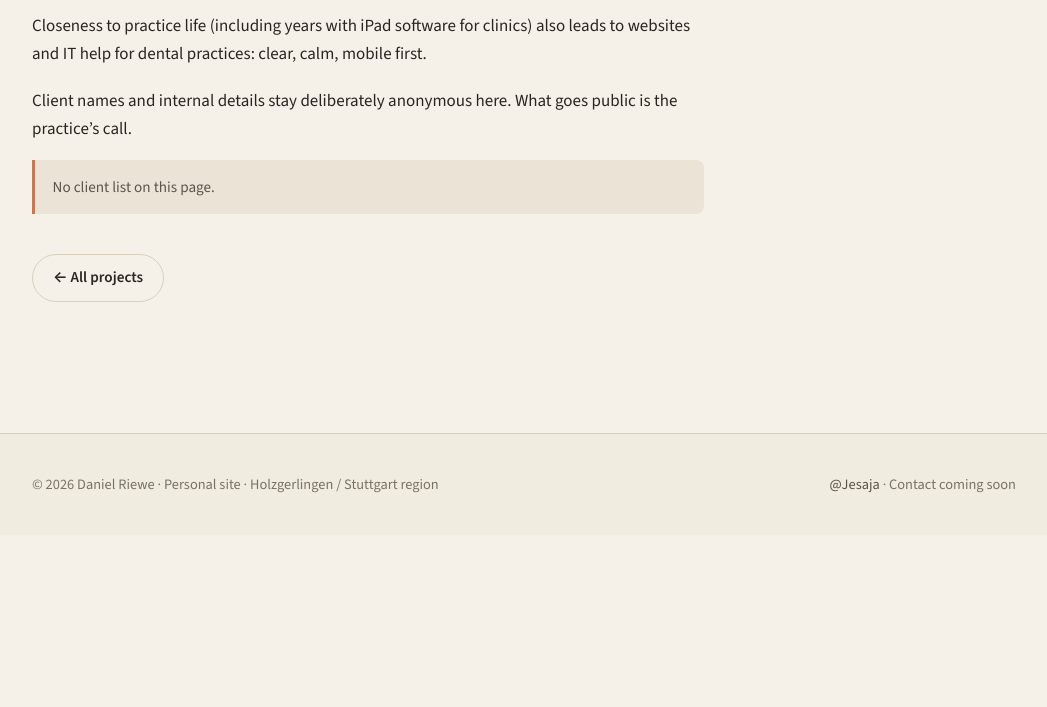
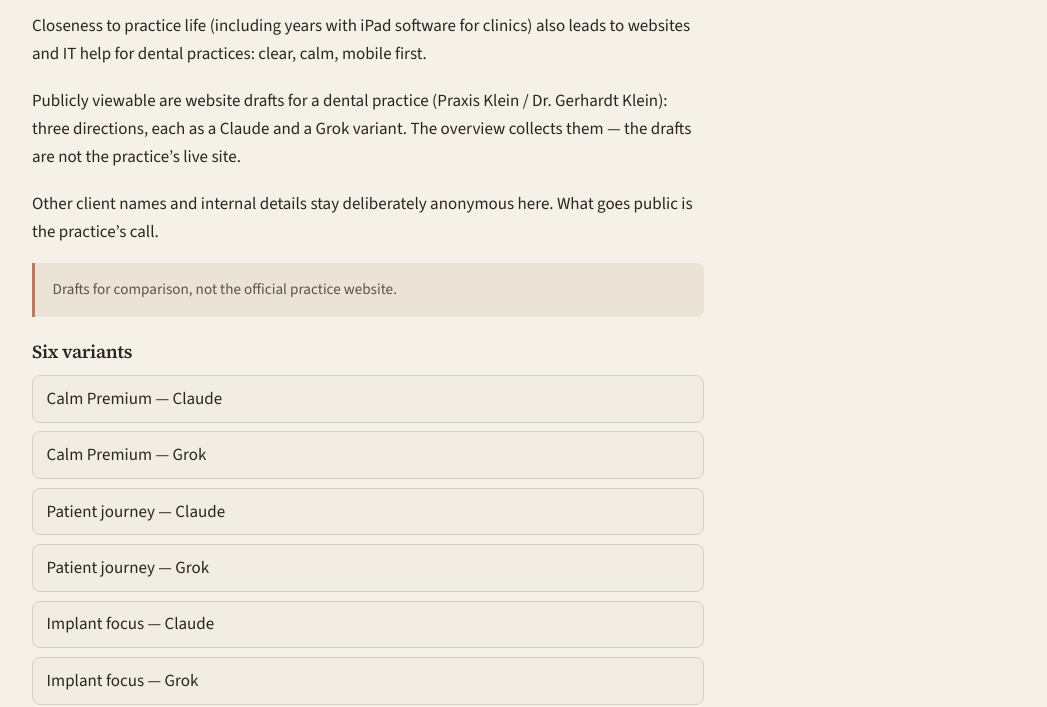
Before and after one commit to Oxyd22/daniel-riewe, an Astro site: page /en/projects/praxis-it in a window 1280 px wide. Shown: the part 265-972 px from the top of the page, without its empty margins (116-1163 px from the left). Before the commit the page ends 800 px from the top, so only its background shows below. Built offline with nearby package versions, Linux system fonts and the light colour scheme; Astro itself is replaced by a stand-in of ours.

Commit message:
Link Zahnarzt website drafts on Praxis-IT pages
Add public overview and six Claude/Grok variants for Praxis Klein
on DE and EN project pages, with CTA to the draft overview.

```diff
--- a/src/i18n/content.ts
+++ b/src/i18n/content.ts
@@ -163,6 +163,8 @@ export const projects: Record<
       body: string[];
       note?: string;
       cta?: { label: string; href: string; external?: boolean };
+      linksHeading?: string;
+      links?: { label: string; href: string }[];
     };
     en: {
       title: string;
@@ -172,6 +174,8 @@ export const projects: Record<
       body: string[];
       note?: string;
       cta?: { label: string; href: string; external?: boolean };
+      linksHeading?: string;
+      links?: { label: string; href: string }[];
     };
     paths: { de: string; en: string };
   }
@@ -278,26 +282,92 @@ export const projects: Record<
     de: {
       title: "Praxis-IT & Zahnarztwebsites",
       tag: "Web & IT",
-      card: "Websites und IT für Zahnarztpraxen — ruhig, vertrauenswürdig, ohne Kundennamen-Shopfenster.",
+      card: "Websites und IT für Zahnarztpraxen — ruhig, vertrauenswürdig; öffentliche Entwürfe verlinkt.",
       description:
-        "Daniel Riewe: Websites und IT-Unterstützung für Zahnarztpraxen. Kundendetails bleiben privat.",
+        "Daniel Riewe: Websites und IT für Zahnarztpraxen — inkl. öffentlicher Website-Entwürfe.",
       body: [
         "Aus der Nähe zum Praxisalltag (u. a. über Jahre mit iPad-Software für Praxen) entstehen auch Websites und IT-Hilfe für Zahnarztpraxen: klar, ruhig, mobil zuerst.",
-        "Kundennamen und interne Details bleiben hier bewusst anonym. Was öffentlich wird, entscheidet die jeweilige Praxis.",
+        "Öffentlich einsehbar sind Website-Entwürfe für eine Zahnarztpraxis (Praxis Klein / Dr. Gerhardt Klein): drei Richtungen, jeweils als Claude- und Grok-Variante. Die Übersicht bündelt sie — die Entwürfe sind nicht die Live-Site der Praxis.",
+        "Andere Kundennamen und interne Details bleiben hier bewusst anonym. Was öffentlich wird, entscheidet die jeweilige Praxis.",
       ],
-      note: "Keine Kundenliste auf dieser Seite.",
+      note: "Entwürfe zum Vergleichen, nicht die offizielle Praxis-Website.",
+      cta: {
+        label: "Zur Entwurfs-Übersicht",
+        href: "https://pk-uebersicht.jesaja-riewe.workers.dev/",
+        external: true,
+      },
+      linksHeading: "Sechs Varianten",
+      links: [
+        {
+          label: "Ruhige Premium — Claude",
+          href: "https://pk-ruhige-premium-claude.jesaja-riewe.workers.dev",
+        },
+        {
+          label: "Ruhige Premium — Grok",
+          href: "https://pk-ruhige-premium-grok.jesaja-riewe.workers.dev",
+        },
+        {
+          label: "Patientenreise — Claude",
+          href: "https://pk-patientenreise-claude.jesaja-riewe.workers.dev",
+        },
+        {
+          label: "Patientenreise — Grok",
+          href: "https://pk-patientenreise-grok.jesaja-riewe.workers.dev",
+        },
+        {
+          label: "Implantologie-Fokus — Claude",
+          href: "https://pk-implant-fokus-claude.jesaja-riewe.workers.dev",
+        },
+        {
+          label: "Implantologie-Fokus — Grok",
+          href: "https://pk-implant-fokus-grok.jesaja-riewe.workers.dev",
+        },
+      ],
     },
     en: {
       title: "Practice IT & dental websites",
       tag: "Web & IT",
-      card: "Websites and IT for dental practices — calm, trustworthy, without a customer name shopfront.",
+      card: "Websites and IT for dental practices — calm, trustworthy; public drafts linked.",
       description:
-        "Daniel Riewe: websites and IT support for dental practices. Client details stay private.",
+        "Daniel Riewe: websites and IT for dental practices — including public website drafts.",
       body: [
         "Closeness to practice life (including years with iPad software for clinics) also leads to websites and IT help for dental practices: clear, calm, mobile first.",
-        "Client names and internal details stay deliberately anonymous here. What goes public is the practice’s call.",
+        "Publicly viewable are website drafts for a dental practice (Praxis Klein / Dr. Gerhardt Klein): three directions, each as a Claude and a Grok variant. The overview collects them — the drafts are not the practice’s live site.",
+        "Other client names and internal details stay deliberately anonymous here. What goes public is the practice’s call.",
       ],
-      note: "No client list on this page.",
+      note: "Drafts for comparison, not the official practice website.",
+      cta: {
+        label: "Open draft overview",
+        href: "https://pk-uebersicht.jesaja-riewe.workers.dev/",
+        external: true,
+      },
+      linksHeading: "Six variants",
+      links: [
+        {
+          label: "Calm Premium — Claude",
+          href: "https://pk-ruhige-premium-claude.jesaja-riewe.workers.dev",
+        },
+        {
+          label: "Calm Premium — Grok",
+          href: "https://pk-ruhige-premium-grok.jesaja-riewe.workers.dev",
+        },
+        {
+          label: "Patient journey — Claude",
+          href: "https://pk-patientenreise-claude.jesaja-riewe.workers.dev",
+        },
+        {
+          label: "Patient journey — Grok",
+          href: "https://pk-patientenreise-grok.jesaja-riewe.workers.dev",
+        },
+        {
+          label: "Implant focus — Claude",
+          href: "https://pk-implant-fokus-claude.jesaja-riewe.workers.dev",
+        },
+        {
+          label: "Implant focus — Grok",
+          href: "https://pk-implant-fokus-grok.jesaja-riewe.workers.dev",
+        },
+      ],
     },
   },
   "ios-apps": {
--- a/src/pages/en/projects/praxis-it/index.astro
+++ b/src/pages/en/projects/praxis-it/index.astro
@@ -25,6 +25,22 @@ const u = ui[lang];
       <h1>{p.title}</h1>
       {p.body.map((para) => <p>{para}</p>)}
       {p.note && <p class="note">{p.note}</p>}
+      {
+        p.links && p.links.length > 0 && (
+          <section class="demo-links" aria-label={p.linksHeading ?? "Links"}>
+            {p.linksHeading && <h2>{p.linksHeading}</h2>}
+            <ul>
+              {p.links.map((item) => (
+                <li>
+                  <a href={item.href} target="_blank" rel="noopener noreferrer">
+                    {item.label}
+                  </a>
+                </li>
+              ))}
+            </ul>
+          </section>
+        )
+      }
       <div class="page-actions">
         {p.cta && (
           <a
--- a/src/styles/global.css
+++ b/src/styles/global.css
@@ -538,3 +538,37 @@ h3 {
   margin: 0;
   color: var(--ink-soft);
 }
+
+.demo-links {
+  margin: var(--space-3) 0;
+}
+
+.demo-links h2 {
+  font-size: 1.15rem;
+  margin-bottom: 0.75rem;
+}
+
+.demo-links ul {
+  list-style: none;
+  padding: 0;
+  margin: 0;
+  display: grid;
+  gap: 0.55rem;
+}
+
+.demo-links li {
+  padding: 0.55rem 0.85rem;
+  border: 1px solid var(--line);
+  border-radius: 8px;
+  background: rgba(235, 228, 214, 0.35);
+}
+
+.demo-links a {
+  color: var(--ink);
+  text-decoration: none;
+  font-weight: 500;
+}
+
+.demo-links a:hover {
+  color: var(--accent);
+}
```
Also changed, not shown: src/pages/projekte/praxis-it/index.astro (+16 -0 lines).
